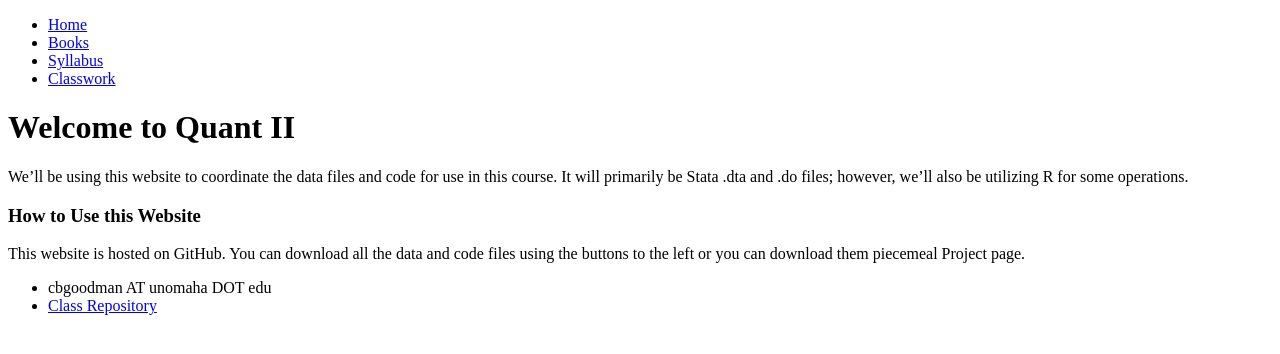
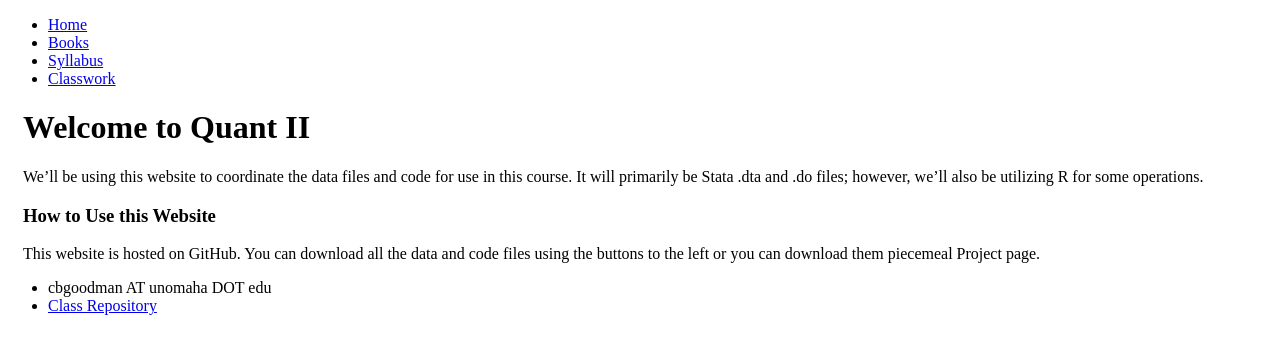
Before and after one commit to cbgoodman/uno-spa-quant-ii, a Jekyll site: the page built from index.md, in a window 1280 px wide. Shown: the top 354 px of the page. Built offline with Jekyll 4.4.1, drawn with Linux system fonts in a browser that asks for light colours.

Commit message:
Update main.css

```diff
--- a/css/main.css
+++ b/css/main.css
@@ -71,3 +71,35 @@
     display: none;
   }
 }
+
+pre {
+  display: block;
+  padding: 9.5px;
+  margin: 0 0 10px;
+  font-size: 13px;
+  line-height: 1.42857143;
+  color: #333;
+  word-break: break-all;
+  word-wrap: break-word;
+  background-color: #f5f5f5;
+  border: 1px solid #ccc;
+  border-radius: 4px;
+}
+pre code {
+  padding: 0;
+  font-size: inherit;
+  color: inherit;
+  white-space: pre-wrap;
+  background-color: transparent;
+  border-radius: 0;
+}
+.pre-scrollable {
+  max-height: 340px;
+  overflow-y: scroll;
+}
+.container {
+  padding-right: 15px;
+  padding-left: 15px;
+  margin-right: auto;
+  margin-left: auto;
+}
```
